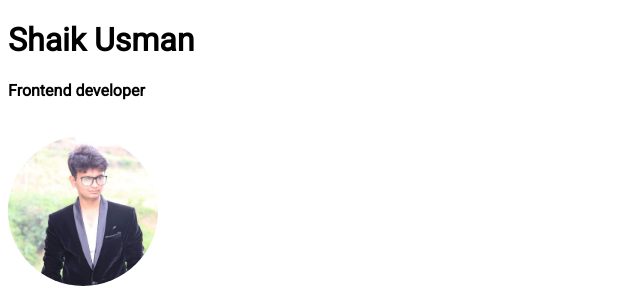
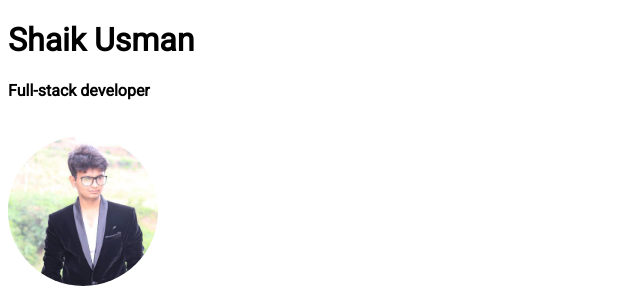
Before and after one commit to S-Usman/Shaik-Usman-Resume, a plain HTML site: page index.html in a window 1280 px wide. Shown: the top 288 px of the page, 0-640 px from the left. Drawn offline with Linux system fonts and the light colour scheme.

Commit message:
Update index.html

```diff
--- a/index.html
+++ b/index.html
@@ -13,7 +13,7 @@
 <link href="https://fonts.googleapis.com/css2?family=Roboto:wght@100;400&display=swap" rel="stylesheet">
 <body>
     <h1>Shaik Usman</h1>
-    <p><strong>Frontend developer</strong></p>
+    <p><strong>Full-stack developer</strong></p>
     <img class="Img" src="Shaik Usman.jpg" alt="">
     <div class="div"><b>
         <div class="Contact"><span class="conicon"><i class="fa-solid fa-phone fa-shake"></i></span>Contact - +919380269369</div> <br/>
```
